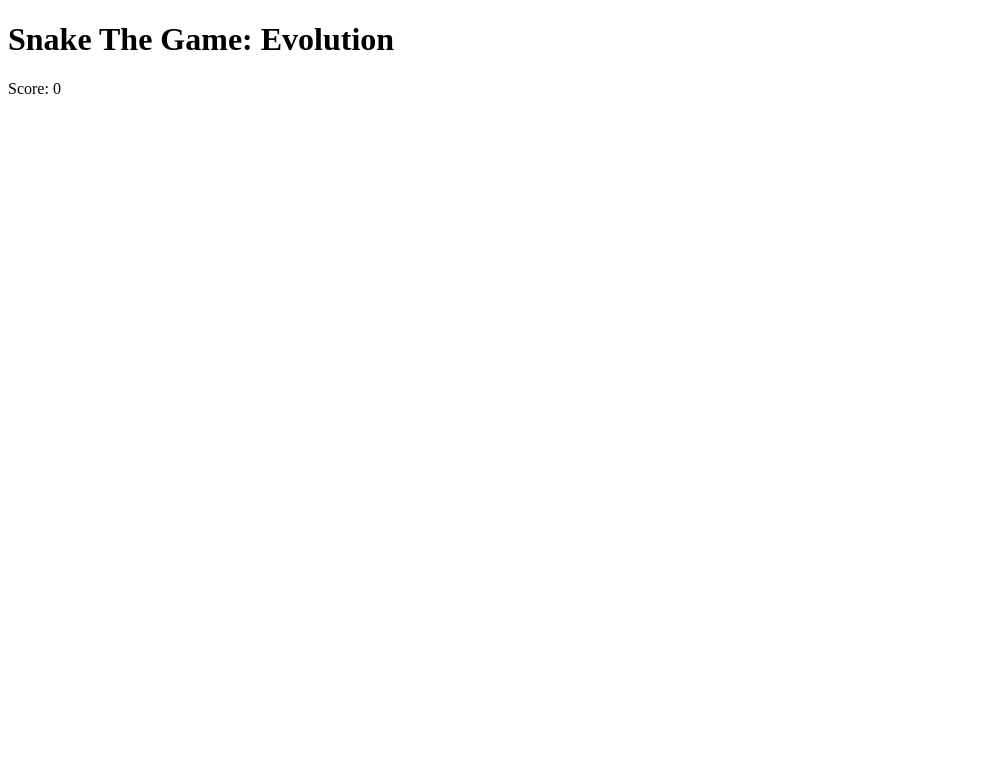
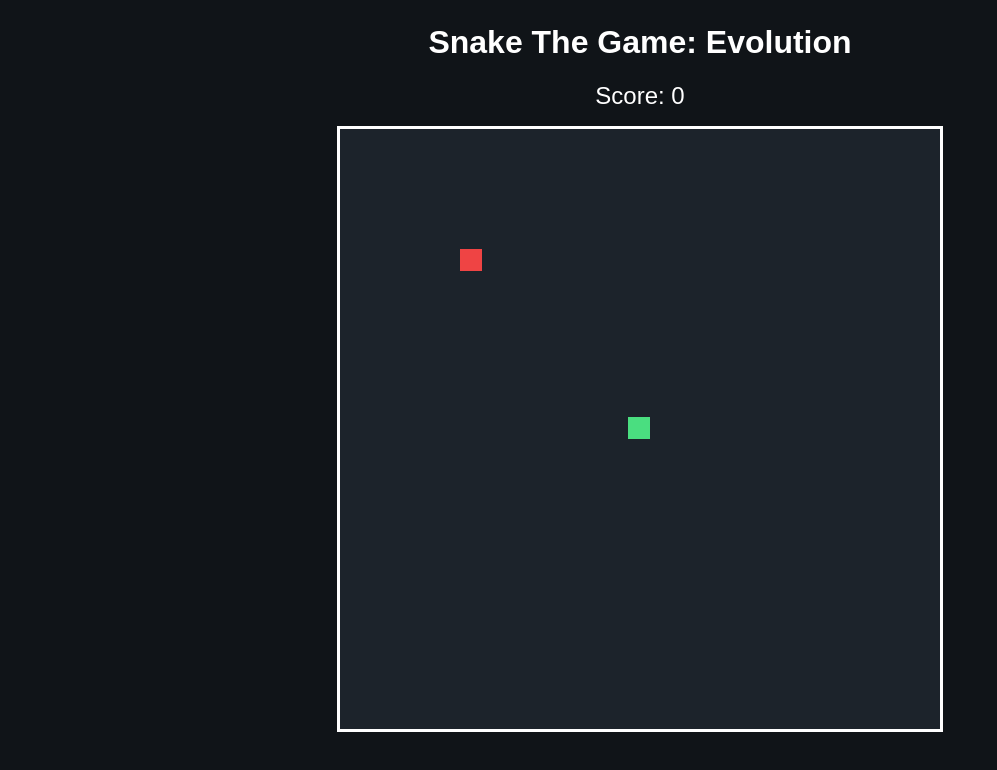
Before and after one commit to Overgrowth774/Snake-Roguelike, a plain HTML site: page game/index.html in a window 1280 px wide. Shown: the whole page, without its empty margins (0-997 px from the left). Drawn offline with Linux system fonts and the light colour scheme.

Commit message:
fixed some errors

```diff
--- a/game/index.html
+++ b/game/index.html
@@ -2,6 +2,7 @@
 <html>
 <head>
   <title>Snake The Game: Evolution</title>
+  <link rel="stylesheet" href="style.css">
 </head>
 <body>
   <h1>Snake The Game: Evolution</h1>
@@ -12,6 +13,6 @@
 
   <canvas id="game" width="600" height="600"></canvas>
 
-  <script src="game.js"></script>
+  <script src="script.js"></script>
 </body>
 </html>
--- a/game/script.js
+++ b/game/script.js
@@ -62,7 +62,7 @@ function gameLoop() {
         newHead.x < 0 ||
         newHead.x >= tileCount ||
         newHead.y < 0 ||
-        newHead.y >= tileCount
+        newHead.y >= tileCount ||
         snakeHitsItself(newHead)
     ) {
         resetGame();
@@ -152,4 +152,4 @@ function resetGame() {
 }
 
 draw();
-setInterval(gameloop, 120);
+setInterval(gameLoop, 120);
```
